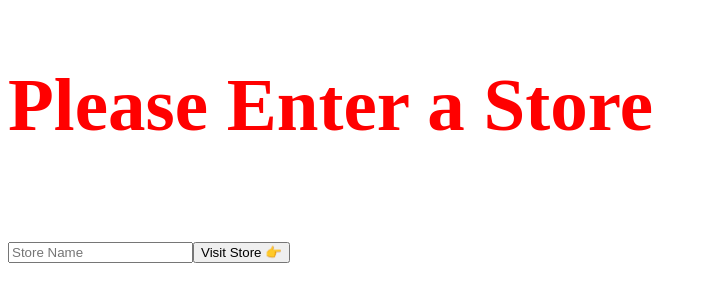
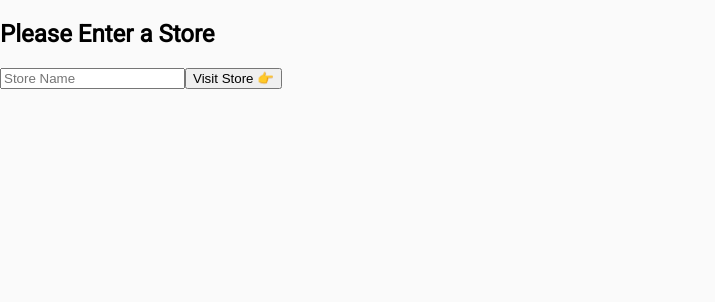
Before and after one commit to spences10/framework-of-the-day, a Next.js app: page / in a window 1280 px wide. Shown: the top 302 px of the page, without its empty margins (0-715 px from the left). Built offline with nearby package versions, Linux system fonts and the light colour scheme.

Commit message:
add ThemeProvider and globalStyle

```diff
--- a/pages/index.js
+++ b/pages/index.js
@@ -1,15 +1,11 @@
 import React from 'react'
-import styled from 'styled-components'
+import { ThemeProvider } from 'styled-components'
 
 import StorePicker from '../components/StorePicker'
-
-const Title = styled.h1`
-  color: red;
-  font-size: 50px;
-`
+import { theme } from '../theme/globalStyle'
 
 export default () => (
-  <Title>
+  <ThemeProvider theme={theme}>
     <StorePicker />
-  </Title>
+  </ThemeProvider>
 )
--- /dev/null
+++ b/theme/globalStyle.js
@@ -0,0 +1,87 @@
+import styled, { injectGlobal, css } from 'styled-components'
+
+export const theme = {
+  black: '#272727',
+  white: '#fafafa',
+  dark: '#453463',
+  light: '#755f9f',
+  green: '#8ac3a9',
+  yellow: '#fcdeb6',
+  red: '#ff8463',
+  pink: '#ff0198', // hollywood cerise
+  mySinYellow: '#ffb617', // my sin
+  purple: '#6e27c5', // purple heart
+  orange: '#ff6600', // blaze orange
+  blue: '#01c1d6', // robin's egg blue
+  java: '#1cbcd2', // java
+  sun: '#fab319', // sun
+  affair: '#69479e', // affair
+  flamingo: '#f16623', // flamingo
+  minsk: '#2e2e86', // minsk
+  pomegranate: '#ee362c', // pomegranate
+  redviolet: '#eb238e', // red violet
+  sushi: '#7cc142', // sushi
+  bombay: '#adadaf', // Bombay
+  jsYellow: '#f7e018' // JS yellow
+}
+
+injectGlobal`
+  @import url('https://fonts.googleapis.com/css?family=Open+Sans|Roboto|Titillium+Web');
+
+  *, *:before, *:after {
+    box-sizing: border-box;
+  }
+
+  body {
+    margin: 0;
+    font-family: 'Roboto', georgia, serif;
+    word-wrap: break-word;
+    background-color: #fafafa;
+  }
+
+  h1 {
+    font-family: 'Open Sans';
+  }
+
+  a {
+    text-decoration: none;
+  }
+
+  /* remove dotted line around links in Firefox */
+  a:active, a:focus {
+    outline: 0;
+    border: none;
+    -moz-outline-style: none
+  }
+
+  :focus {
+    outline:none;
+  }
+
+  ::-moz-focus-inner {
+    border:0;
+  }
+`
+
+const sizes = {
+  giant: 1170,
+  desktop: 992,
+  tablet: 768,
+  phone: 376
+}
+
+// iterate through the sizes and create a media template
+export const media = Object.keys(sizes).reduce(
+  (accumulator, label) => {
+    // use em in breakpoints to work properly cross-browser and support users
+    // changing their browsers font-size: https://zellwk.com/blog/media-query-units/
+    const emSize = sizes[label] / 16
+    accumulator[label] = (...args) => css`
+      @media (max-width: ${emSize}em) {
+        ${css(...args)};
+      }
+    `
+    return accumulator
+  },
+  {}
+)
```
